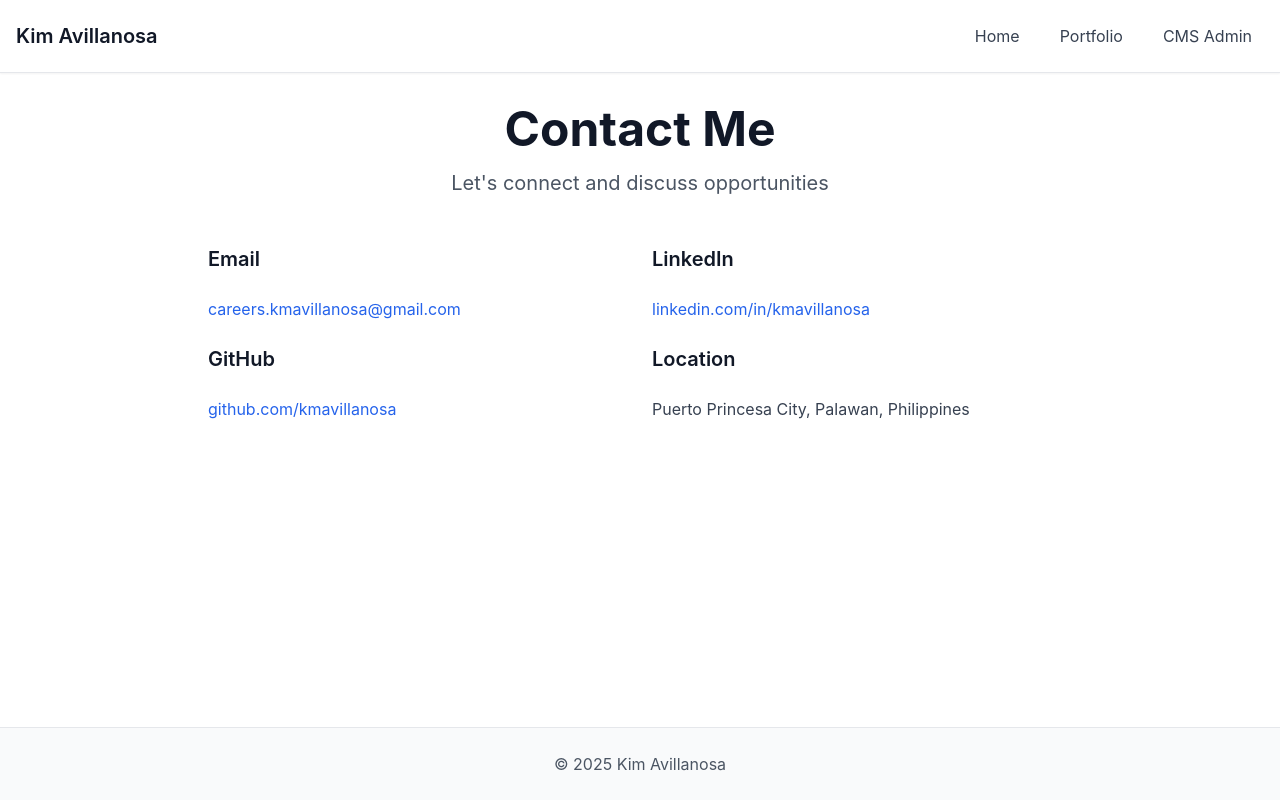
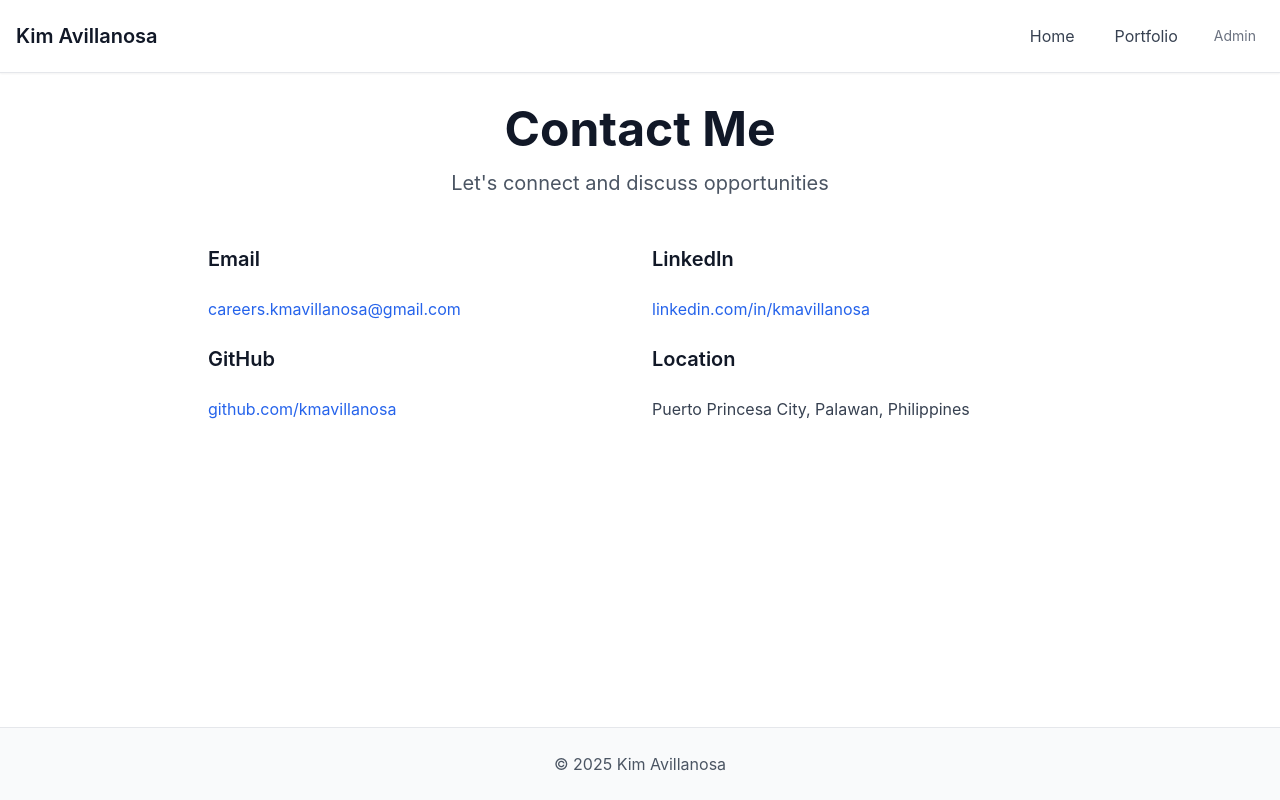
Before and after one commit to kmavillanosa/kmavillanosa, a React (Vite) app in the folder app/: page /kmavillanosa/contact in a window 1280 px wide. Built offline with nearby package versions, Linux system fonts and the light colour scheme; no server answers.

Commit message:
general style fix

```diff
--- a/app/package.json
+++ b/app/package.json
@@ -18,7 +18,8 @@
 		"react-markdown": "^9.0.1",
 		"remark-gfm": "^4.0.0",
 		"flowbite": "^4.0.1",
-		"flowbite-react": "^0.12.10"
+		"flowbite-react": "^0.12.10",
+		"zustand": "^4.5.2"
 	},
 	"devDependencies": {
 		"@types/react": "^18.3.5",
--- a/app/src/components/layout/Header.tsx
+++ b/app/src/components/layout/Header.tsx
@@ -18,9 +18,9 @@ function Header() {
 						href="/kmavillanosa/cms/admin/index.html"
 						target="_blank"
 						rel="noopener noreferrer"
-						className="text-gray-700 hover:text-gray-900 px-3 py-2"
+						className="text-gray-500 hover:text-gray-700 px-2 py-1 text-sm"
 					>
-						CMS Admin
+						Admin
 					</a>
 				</div>
 			</div>
--- /dev/null
+++ b/app/src/stores/themeStore.ts
@@ -0,0 +1,26 @@
+import { create } from 'zustand'
+import { persist } from 'zustand/middleware'
+
+type Theme = 'light' | 'dark'
+
+interface ThemeState {
+	theme: Theme
+	setTheme: (theme: Theme) => void
+	toggleTheme: () => void
+}
+
+export const useThemeStore = create<ThemeState>()(
+	persist(
+		(set) => ({
+			theme: 'light',
+			setTheme: (theme) => set({ theme }),
+			toggleTheme: () =>
+				set((state) => ({
+					theme: state.theme === 'light' ? 'dark' : 'light',
+				})),
+		}),
+		{
+			name: 'theme-storage',
+		}
+	)
+)
```
Also changed, not shown: 1 other file (tests, documents, lock files or other folders).
